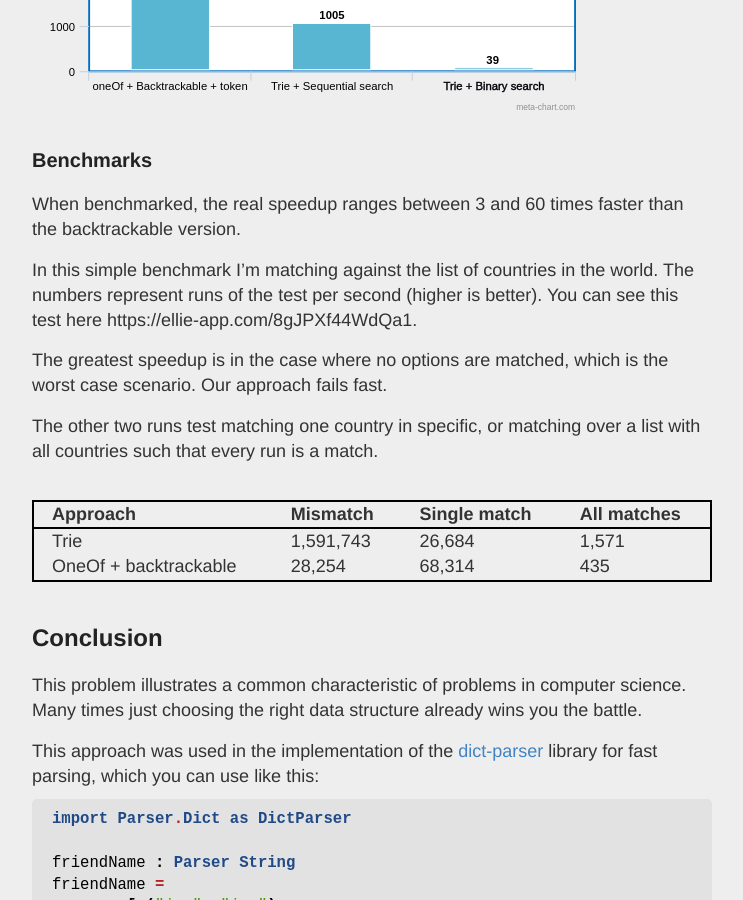
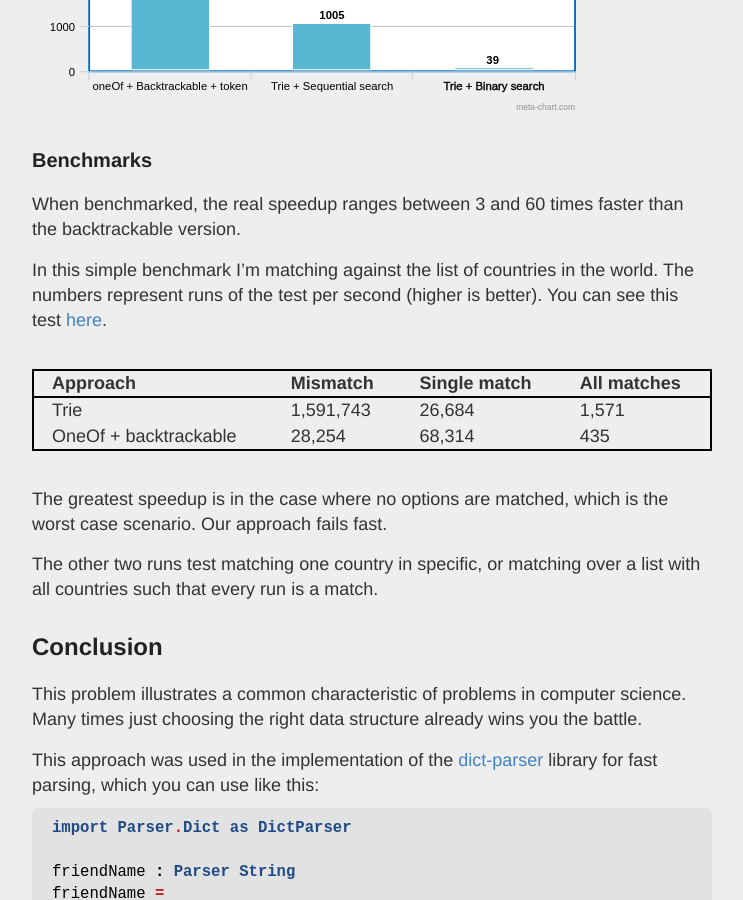
Before and after one commit to lazamar/lazamar.github.io, a Jekyll site: the page built from _posts/2020-03-10-fast-parsing-of-string-sets-in-elm.md, in a window 1280 px wide and 900 px high, scrolled down 4363 px. Shown: the whole window, without its empty margins (268-1011 px from the left). Built offline with Jekyll 4.4.1, drawn with Linux system fonts in a browser that asks for light colours; comment, search, counter and statistics services are not loaded.

Commit message:
Improve table positioning

```diff
--- a/_posts/2020-03-10-fast-parsing-of-string-sets-in-elm.md
+++ b/_posts/2020-03-10-fast-parsing-of-string-sets-in-elm.md
@@ -159,16 +159,16 @@ When benchmarked, the real speedup ranges between 3 and 60 times faster than the
 
 In this simple benchmark I'm matching against the list of countries in the world.
 The numbers represent runs of the test per second (higher is better).
-You can see this test here https://ellie-app.com/8gJPXf44WdQa1.
-
-The greatest speedup is in the case where no options are matched, which is the worst case scenario. Our approach fails fast.
-
-The other two runs test matching one country in specific, or matching over a list with all countries such that every run is a match.
+You can see this test [here](https://ellie-app.com/8gJPXf44WdQa1).
 
 | Approach               | Mismatch  | Single match | All matches |
 | ---------------------- | --------- | ------------ | ----------- |
 | Trie                   | 1,591,743 | 26,684       | 1,571       |
 | OneOf + backtrackable  | 28,254    | 68,314       | 435         |
+
+The greatest speedup is in the case where no options are matched, which is the worst case scenario. Our approach fails fast.
+
+The other two runs test matching one country in specific, or matching over a list with all countries such that every run is a match.
 
 ## Conclusion
 
```
